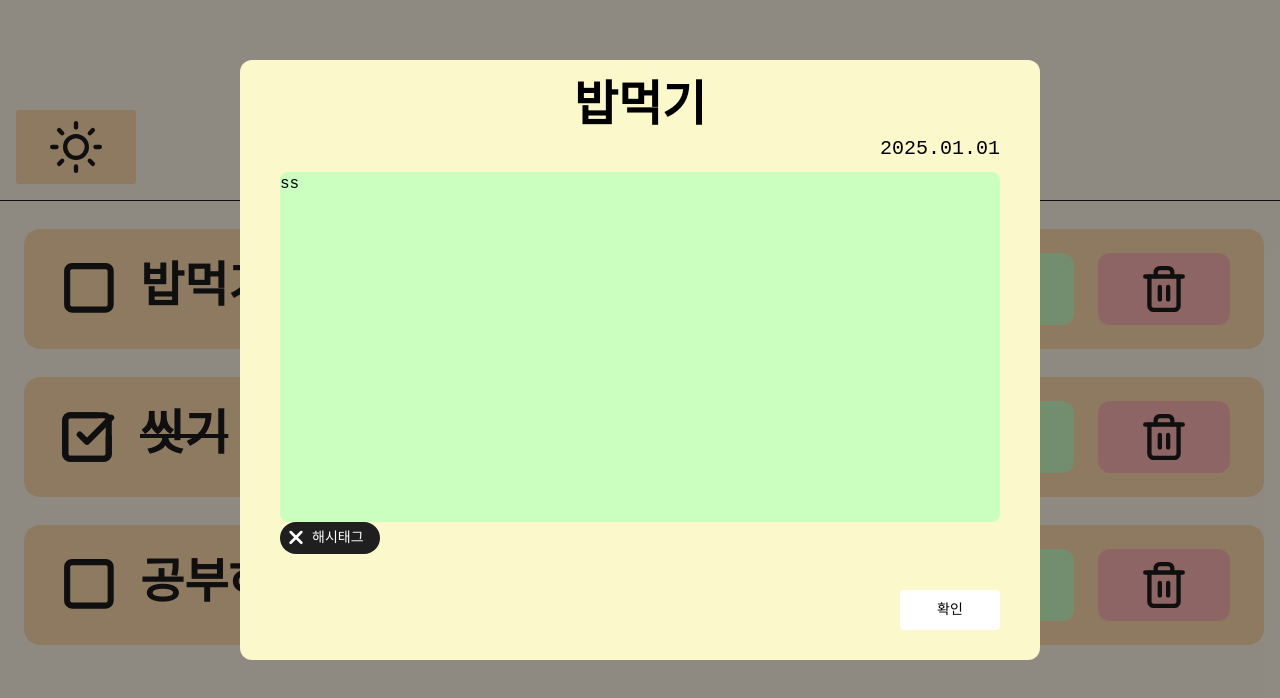
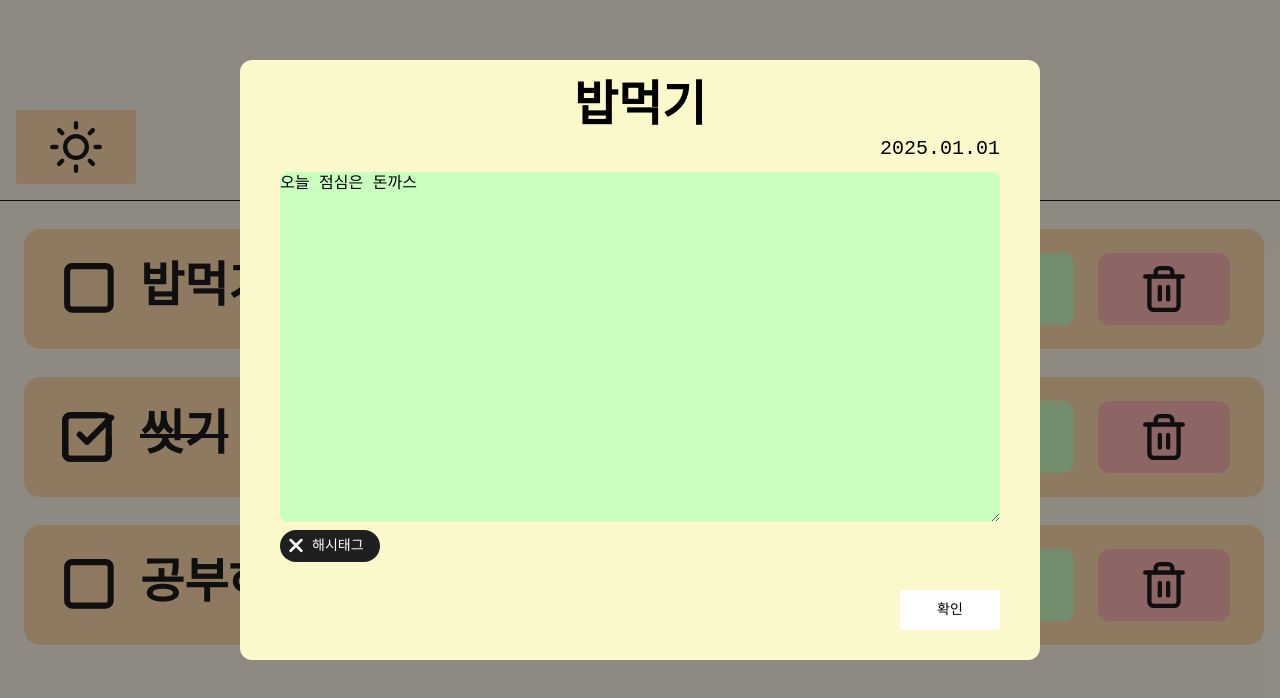
Before and after one commit to hoj0806/todo-list, a React (Vite) app: page / in a window 1280 px wide. Both pictures are taken after a click on the element "밥먹기". Shown: the top 698 px of the page. Built offline with nearby package versions, Linux system fonts and the light colour scheme; a web font is replaced by a local one.

Commit message:
feature : memo에 기존에 저장해놓은 내용 표시

```diff
--- a/src/components/TodoDetailPopup.jsx
+++ b/src/components/TodoDetailPopup.jsx
@@ -17,9 +17,11 @@ function TodoDetailPopup({ selectedId }) {
           <p className='text-[12px] mb-1 desktop:text-[20px] desktop:mb-2'>
             2025.01.01
           </p>
-          <div className='bg-green w-full h-[200px] text-left rounded-[8px] desktop:h-[350px]'>
-            ss
-          </div>
+          <textarea
+            className='bg-green w-full h-[200px] text-left rounded-[8px] desktop:h-[350px]'
+            defaultValue={findList.memo}
+          />
+
           <div className='w-12 h-4 text-[8px] bg-black text-white rounded-[8px] flex items-center px-1 gap-1 desktop:w-[100px] desktop:h-[32px] desktop:rounded-3xl desktop:px-2 desktop:gap-2'>
             <img
               src={DeleteHashTagIcon}
```
